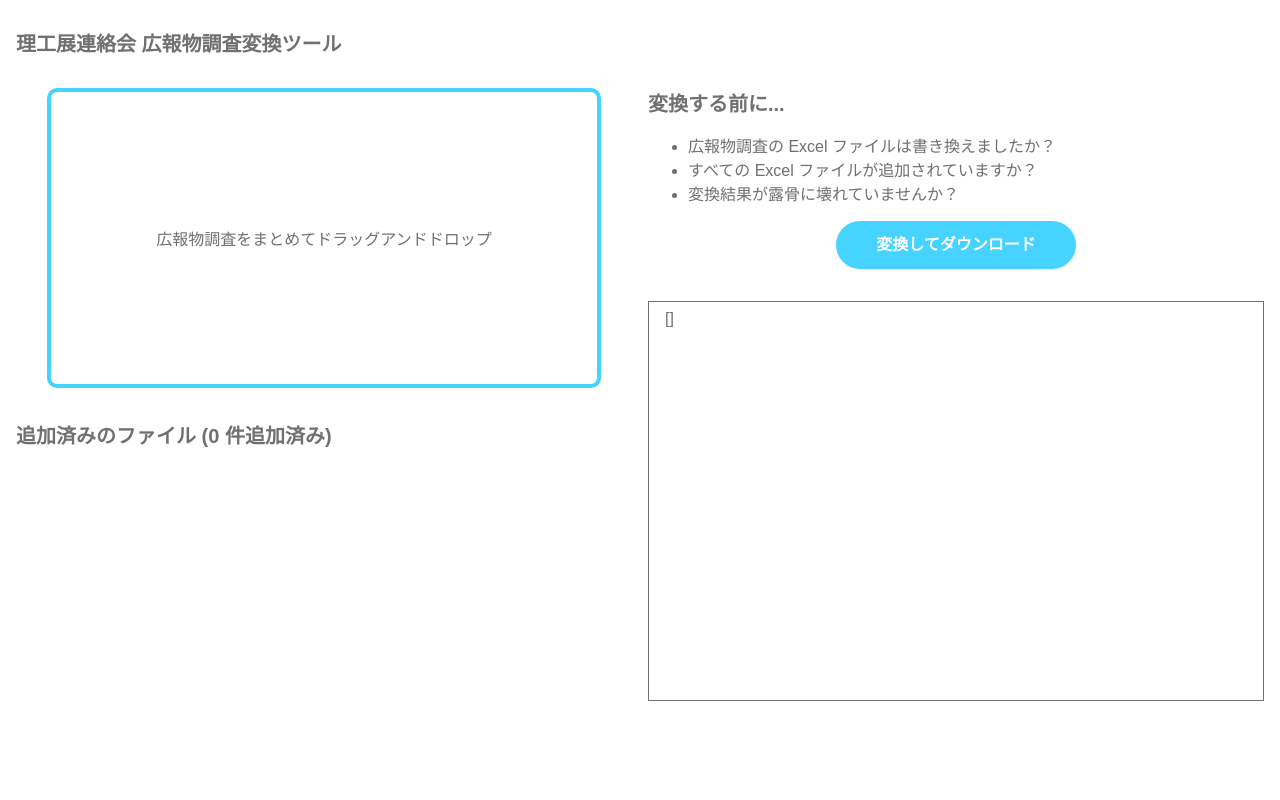
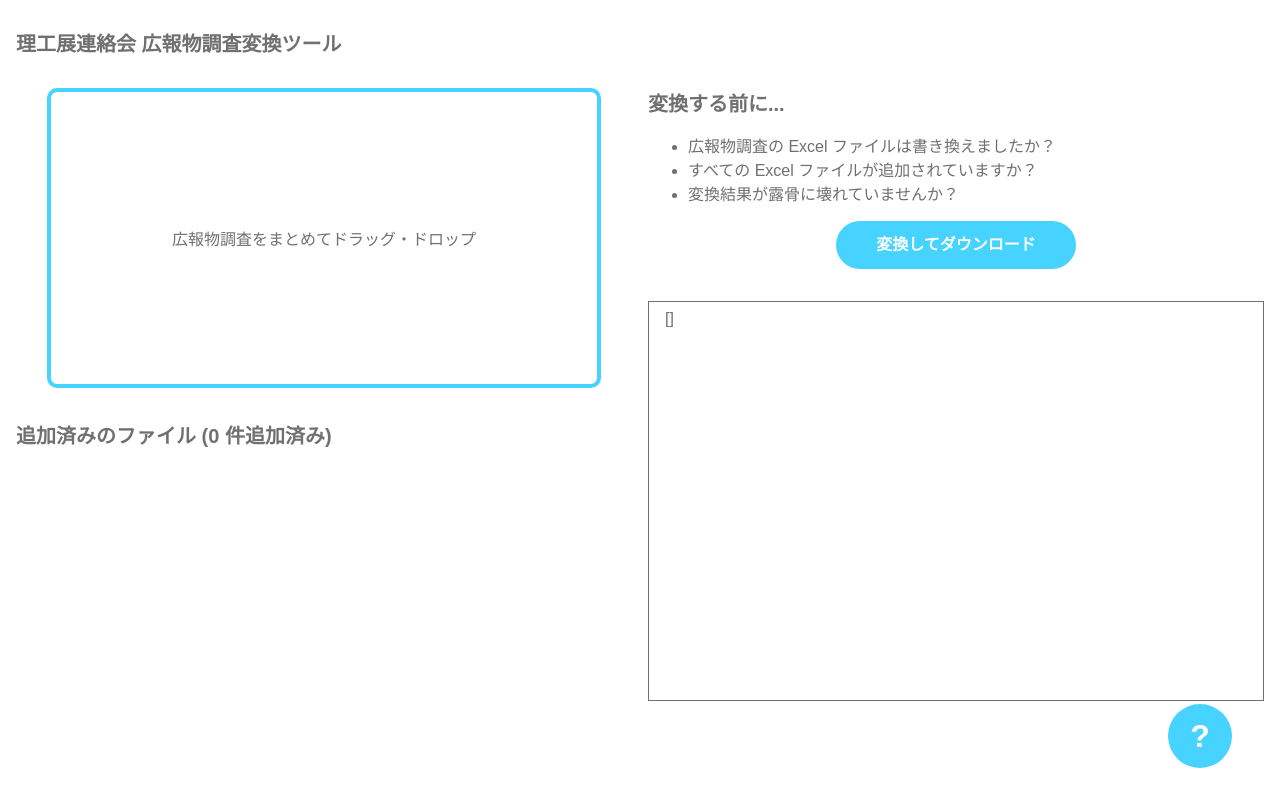
Before and after one commit to Rikoten/kouhou-survey, a React app: page / in a window 1280 px wide. Built offline with nearby package versions, Linux system fonts and the light colour scheme.

Commit message:
トラブルシューティング

```diff
--- a/src/app.tsx
+++ b/src/app.tsx
@@ -45,6 +45,7 @@ const App = () => {
             <DownloadButton parsedExcel={ parsedExcel } />
             <Preview parsedExcel={ parsedExcel } />
         </div>
+        <HelpButton />
     </div>
 }
 
@@ -65,7 +66,7 @@ const FileDragArea: React.FunctionComponent<{
     }
 
     return <div className='FileDragArea' onDrop={ onDropHandler } onDragOver={ preventDefaultHandler }>
-        広報物調査をまとめてドラッグアンドドロップ
+        広報物調査をまとめてドラッグ・ドロップ
     </div>
 }
 
@@ -110,4 +111,8 @@ const Preview: React.FunctionComponent<{
     </div>
 }
 
+const HelpButton = () => <a href='https://github.com/Rikoten/kouhou-survey/blob/main/README.md' target='_blank' className='HelpButton'>
+    ?
+</a>
+
 render(<App />, document.getElementById('app'))
--- a/src/style.scss
+++ b/src/style.scss
@@ -102,3 +102,20 @@
     padding: .5rem 1rem;
     overflow: auto;
 }
+
+.HelpButton {
+    position: fixed;
+    right: 3rem;
+    bottom: 2rem;
+    height: 4rem;
+    width: 4rem;
+    border-radius: 4rem;
+    background: var(--main-color);
+    text-align: center;
+
+    font-weight: bold;
+    font-size: 2rem;
+    color: white;
+    text-decoration: none;
+    line-height: 4rem;
+}
```
Also changed, not shown: 1 other file (tests, documents, lock files or other folders).
